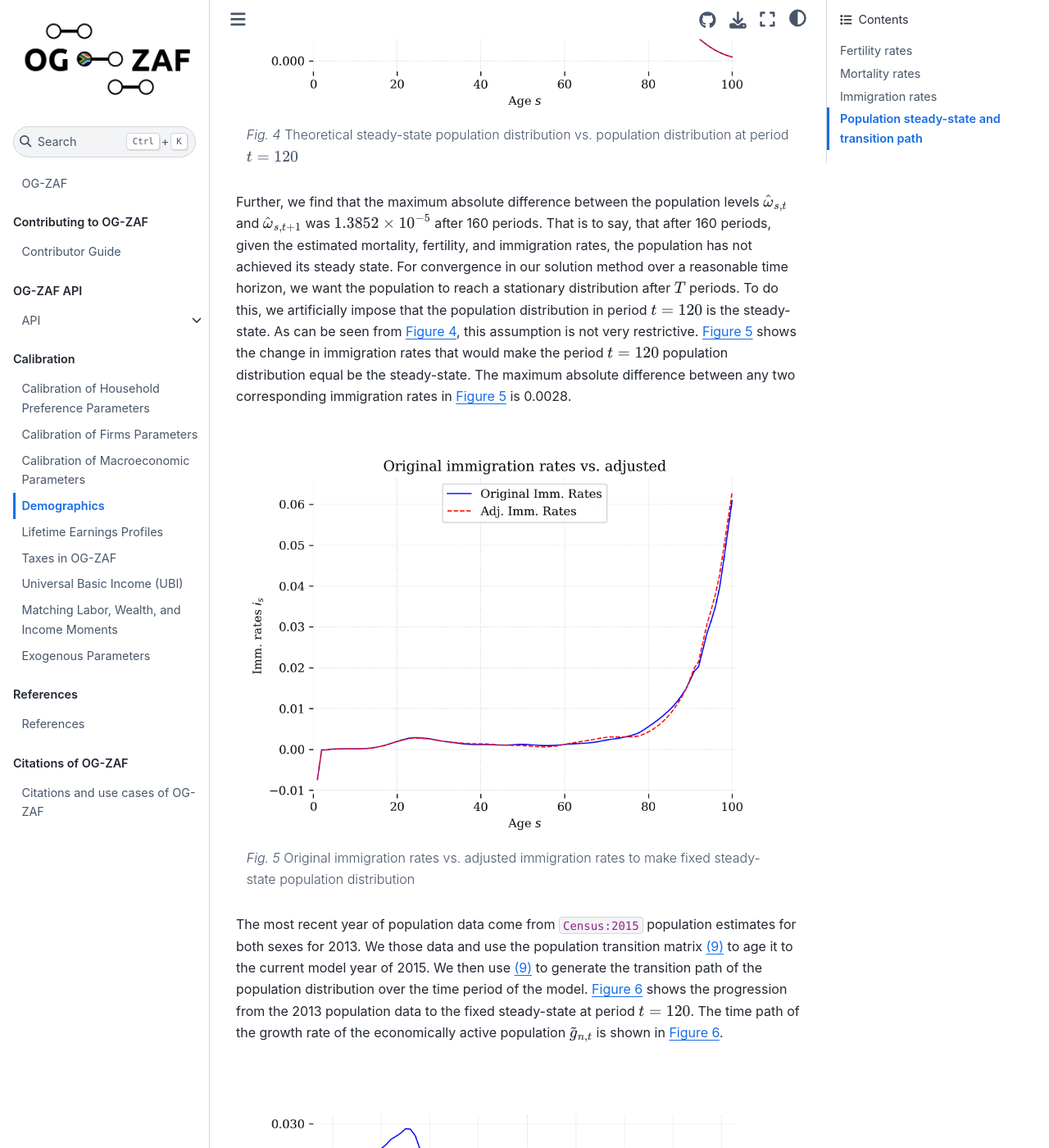
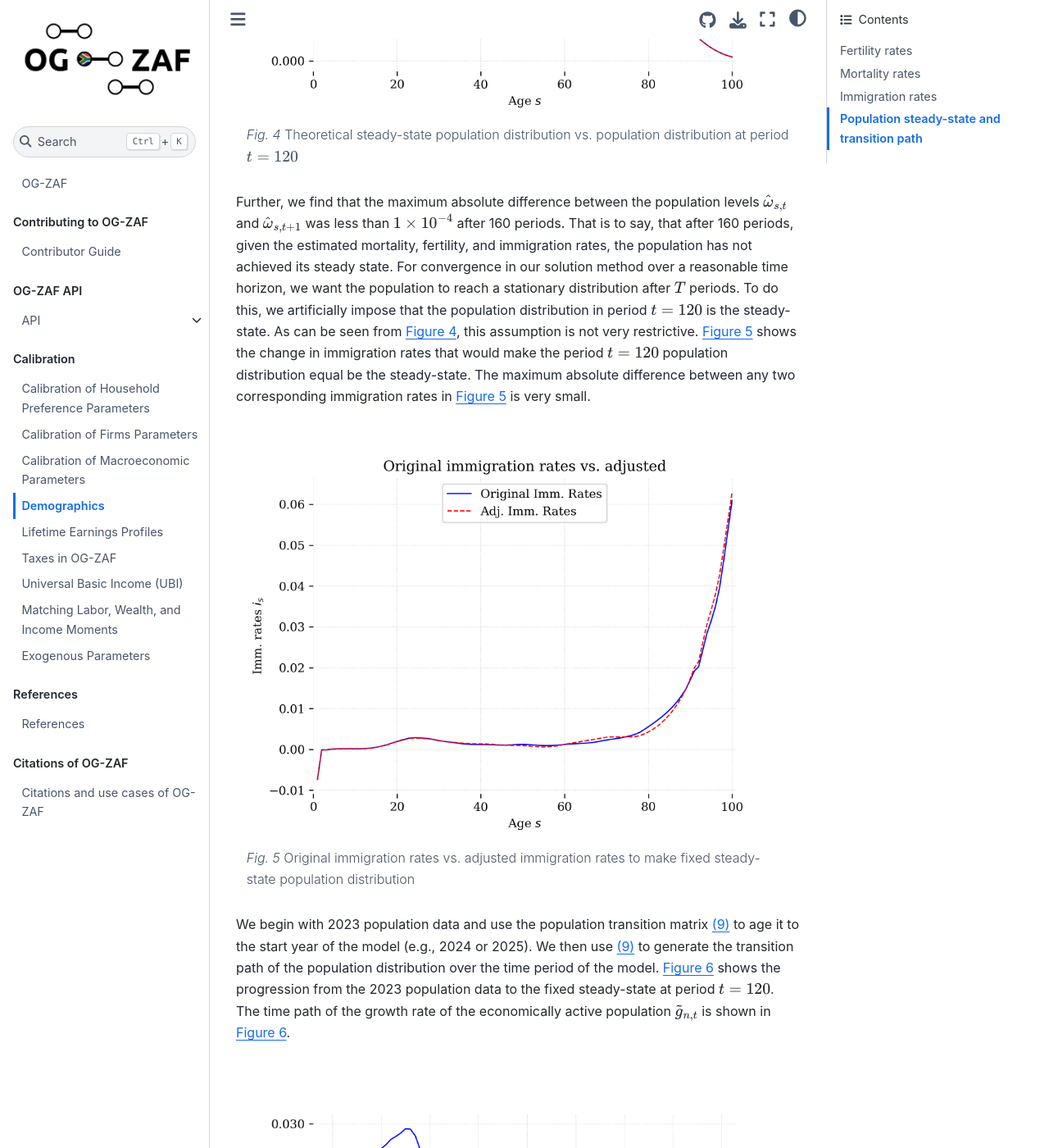
Before and after one commit to EAPD-DRB/OG-ZAF, a Jupyter Book: the page built from docs/book/content/calibration/demographics.md, in a window 1280 px wide and 1400 px high, scrolled down 7898 px. Shown: the whole window at 82% size. Built offline with Jupyter Book 1.0.4 settings and Sphinx 7.4.7 and the Sphinx Book theme 1.1.4, drawn with Linux system fonts in a browser that asks for light colours; cross-references to code outside the pages are shown as plain code.

Commit message:
remove some specifics from the description of demographics

````diff
--- a/docs/book/content/calibration/demographics.md
+++ b/docs/book/content/calibration/demographics.md
@@ -293,7 +293,7 @@ We discuss the approach to estimating fertility rates $f_{s,t}$, mortality rates
   Theoretical steady-state population distribution vs. population distribution at period $t=120$
   ```
 
-  Further, we find that the maximum absolute difference between the population levels $\hat{\omega}_{s,t}$ and $\hat{\omega}_{s,t+1}$ was $1.3852\times 10^{-5}$ after 160 periods. That is to say, that after 160 periods, given the estimated mortality, fertility, and immigration rates, the population has not achieved its steady state. For convergence in our solution method over a reasonable time horizon, we want the population to reach a stationary distribution after $T$ periods. To do this, we artificially impose that the population distribution in period $t=120$ is the steady-state. As can be seen from {numref}`Figure %s <FigOrigVsFixSSpop>`, this assumption is not very restrictive. {numref}`Figure %s <FigImmRateChg>` shows the change in immigration rates that would make the period $t=120$ population distribution equal be the steady-state. The maximum absolute difference between any two corresponding immigration rates in {numref}`Figure %s <FigImmRateChg>` is 0.0028.
+  Further, we find that the maximum absolute difference between the population levels $\hat{\omega}_{s,t}$ and $\hat{\omega}_{s,t+1}$ was less than $1\times 10^{-4}$ after 160 periods. That is to say, that after 160 periods, given the estimated mortality, fertility, and immigration rates, the population has not achieved its steady state. For convergence in our solution method over a reasonable time horizon, we want the population to reach a stationary distribution after $T$ periods. To do this, we artificially impose that the population distribution in period $t=120$ is the steady-state. As can be seen from {numref}`Figure %s <FigOrigVsFixSSpop>`, this assumption is not very restrictive. {numref}`Figure %s <FigImmRateChg>` shows the change in immigration rates that would make the period $t=120$ population distribution equal be the steady-state. The maximum absolute difference between any two corresponding immigration rates in {numref}`Figure %s <FigImmRateChg>` is very small.
 
   ```{figure} ./images/OrigVsAdjImm.png
   ---
@@ -303,7 +303,7 @@ We discuss the approach to estimating fertility rates $f_{s,t}$, mortality rates
   Original immigration rates vs. adjusted immigration rates to make fixed steady-state population distribution
   ```
 
-  The most recent year of population data come from {cite}`Census:2015` population estimates for both sexes for 2013. We those data and use the population transition matrix {eq}`EqPopLOMstatmat2` to age it to the current model year of 2015. We then use {eq}`EqPopLOMstatmat2` to generate the transition path of the population distribution over the time period of the model. {numref}`Figure %s <FigPopDistPath>` shows the progression from the 2013 population data to the fixed steady-state at period $t=120$. The time path of the growth rate of the economically active population $\tilde{g}_{n,t}$ is shown in {numref}`Figure %s <FigPopDistPath>`.
+  We begin with 2023 population data and use the population transition matrix {eq}`EqPopLOMstatmat2` to age it to the start year of the model (e.g., 2024 or 2025). We then use {eq}`EqPopLOMstatmat2` to generate the transition path of the population distribution over the time period of the model. {numref}`Figure %s <FigPopDistPath>` shows the progression from the 2023 population data to the fixed steady-state at period $t=120$. The time path of the growth rate of the economically active population $\tilde{g}_{n,t}$ is shown in {numref}`Figure %s <FigPopDistPath>`.
 
   ```{figure} ./images/pop_distribution.png
   ---
````
